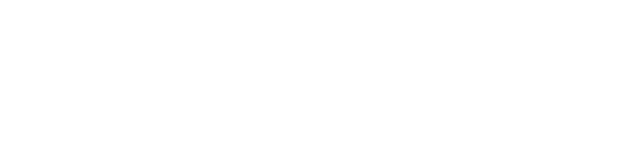
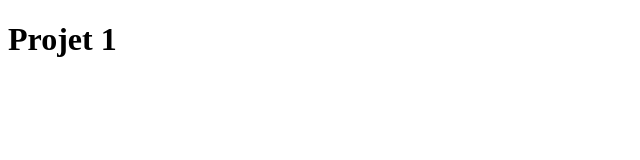
Before and after one commit to IgorVolosyanko/projet_1, a plain HTML site: page index.html in a window 1280 px wide. Shown: the whole page, without its empty margins (0-640 px from the left). Drawn offline with Linux system fonts and the light colour scheme.

Commit message:
Ajout un titre

```diff
--- a/index.html
+++ b/index.html
@@ -3,7 +3,9 @@
   <head>
     <meta charset="UTF-8" />
     <meta name="viewport" content="width=device-width, initial-scale=1.0" />
-    <title>Document</title>
+    <title>Projet 1</title>
   </head>
-  <body></body>
+  <body>
+    <h1>Projet 1</h1>
+  </body>
 </html>
```
